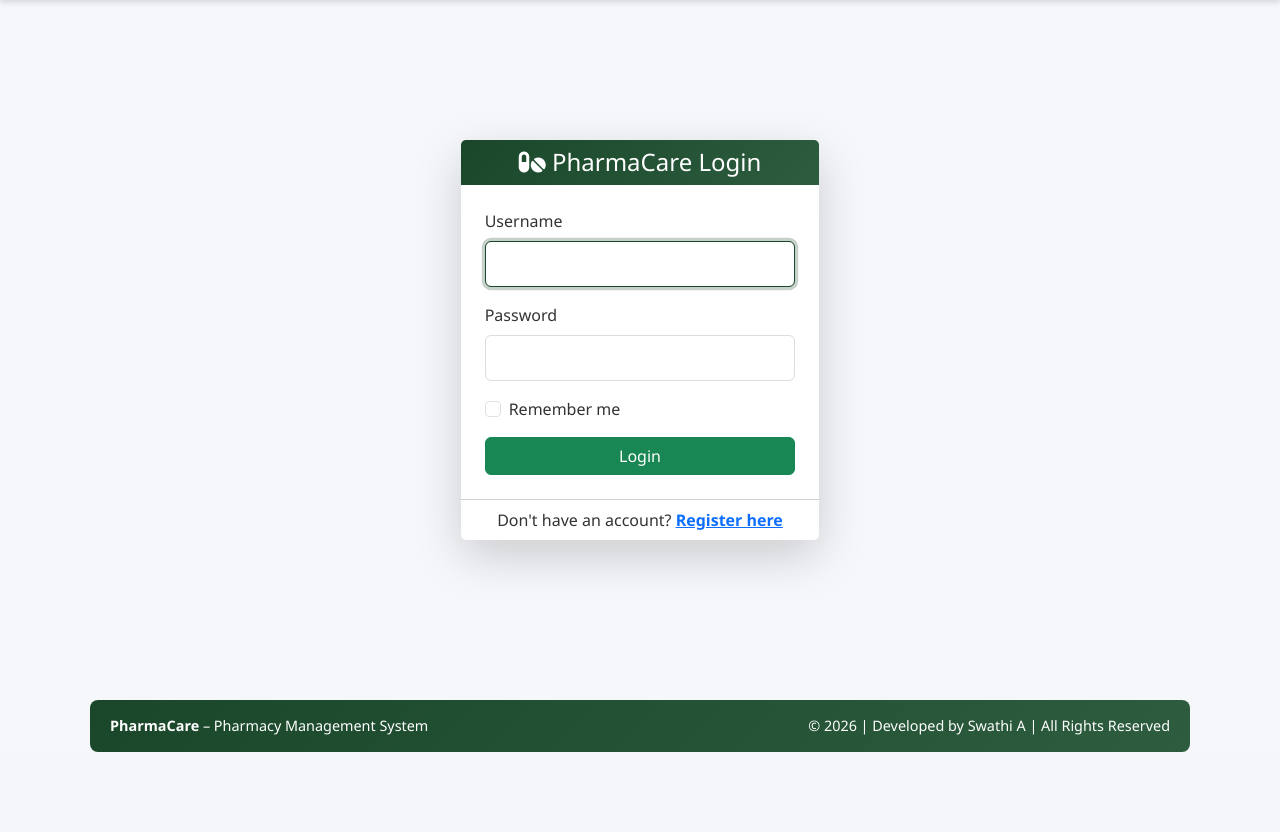
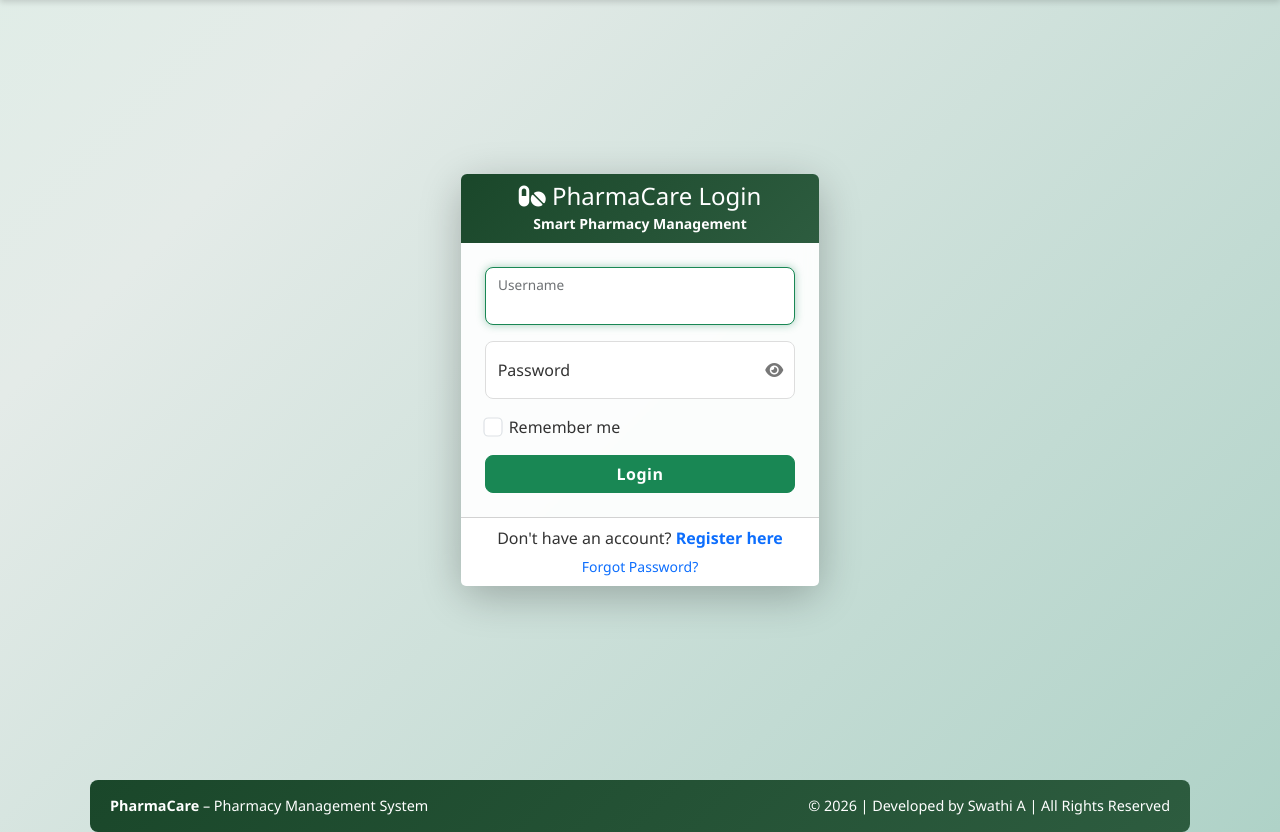
Before and after one commit to colambussk88/COLAMBUS, a Flask app: page /login in a window 1280 px wide. Shown: the part 80-912 px from the top of the page. Before the commit the page ends 832 px from the top, so only its background shows below. Run offline with Flask 3, Linux system fonts and the light colour scheme.

Commit message:
second commit

```diff
--- a/app/templates/inventory/add_product.html
+++ b/app/templates/inventory/add_product.html
@@ -18,7 +18,7 @@
     </button>
     <small class="text-muted align-self-center">
         You can download the template, fill product rows and upload as CSV.
-        Required columns: product_name, sku, purchase_price, selling_price, mrp, quantity.
+        Required columns: product_name, sku, purchase_price, selling_price, mrp, manufacturing_date, expiry_date, quantity.
     </small>
 </div>
     </div>
--- a/app/templates/login.html
+++ b/app/templates/login.html
@@ -4,50 +4,217 @@
 
 {% block content %}
 
-<div class="container d-flex justify-content-center align-items-center" style="min-height:80vh;">
+<style>
+    /* 🌈 Animated Gradient Background */
+    body {
+        background: linear-gradient(135deg, #d1f5e4, #e4ebe8, #a0cbbe);
+        background-size: 200% 200%;
+        animation: gradientMove 8s ease infinite;
+    }
+
+    @keyframes gradientMove {
+        0% { background-position: left; }
+        100% { background-position: right; }
+    }
+
+    /* 💎 Card */
+    .login-card {
+        backdrop-filter: blur(14px);
+        background: rgba(255, 255, 255, 0.92);
+        border-radius: 18px;
+        box-shadow: 0 10px 40px rgba(0,0,0,0.25);
+        animation: fadeSlide 0.6s ease;
+        transition: 0.3s;
+    }
+
+    .login-card:hover {
+        transform: translateY(-6px);
+        box-shadow: 0 15px 50px rgba(0,0,0,0.35);
+    }
+
+    @keyframes fadeSlide {
+        from {
+            opacity: 0;
+            transform: translateY(30px);
+        }
+        to {
+            opacity: 1;
+            transform: translateY(0);
+        }
+    }
+
+    /* ✨ Floating Inputs */
+    .form-floating input {
+        border-radius: 8px;
+    }
+
+    .form-floating input:focus {
+        border-color: #198754;
+        box-shadow: 0 0 8px rgba(25,135,84,0.4);
+    }
+
+    /* 👁 Password Icon */
+    .password-wrapper {
+        position: relative;
+    }
+
+    .toggle-password {
+        position: absolute;
+        top: 50%;
+        right: 12px;
+        transform: translateY(-50%);
+        cursor: pointer;
+        color: #777;
+        transition: 0.2s;
+    }
+
+    .toggle-password:hover {
+        color: #198754;
+        transform: translateY(-50%) scale(1.1);
+    }
+
+    /* 🔘 Button */
+    .btn-login {
+        font-weight: 600;
+        letter-spacing: 0.5px;
+        border-radius: 8px;
+        position: relative;
+        overflow: hidden;
+        transition: 0.3s;
+    }
+
+    .btn-login:hover {
+        background: linear-gradient(45deg, #198754, #20c997);
+        transform: translateY(-2px);
+        box-shadow: 0 6px 15px rgba(0,0,0,0.2);
+    }
+
+    /* Ripple Effect */
+    .btn-login::after {
+        content: "";
+        position: absolute;
+        width: 100px;
+        height: 100px;
+        background: rgba(255,255,255,0.4);
+        border-radius: 50%;
+        transform: scale(0);
+        opacity: 0;
+    }
+
+    .btn-login:active::after {
+        transform: scale(2);
+        opacity: 1;
+        transition: 0.4s;
+    }
+
+    /* ✅ Checkbox */
+    .form-check-input {
+        transform: scale(1.2);
+        cursor: pointer;
+    }
+
+    /* 🔗 Footer Links */
+    .card-footer a {
+        text-decoration: none;
+        transition: 0.2s;
+    }
+
+    .card-footer a:hover {
+        color: #198754;
+        text-decoration: underline;
+    }
+
+    /* ❌ Error Animation */
+    @keyframes shake {
+        0% { transform: translateX(0); }
+        25% { transform: translateX(-5px); }
+        50% { transform: translateX(5px); }
+        100% { transform: translateX(0); }
+    }
+
+    .error {
+        animation: shake 0.3s;
+    }
+</style>
+
+<div class="container d-flex justify-content-center align-items-center" style="min-height:90vh;">
     <div class="col-md-6 col-lg-4">
-        <div class="card shadow-lg border-0">
+        <div class="card border-0 login-card">
 
-            <div class="card-header text-center bg-success text-white">
+            <!-- Header -->
+            <div class="card-header text-center bg-success text-white rounded-top">
                 <h4 class="mb-0">
                     <i class="fas fa-pills"></i> PharmaCare Login
                 </h4>
+                <small>Smart Pharmacy Management</small>
             </div>
 
+            <!-- Body -->
             <div class="card-body p-4">
-                <form method="POST">
+                <form method="POST" id="loginForm">
 
-                    <div class="mb-3">
-                        <label class="form-label">Username</label>
-                        <input type="text" class="form-control" name="username" required autofocus>
+                    <!-- Username -->
+                    <div class="form-floating mb-3">
+                        <input type="text" class="form-control" name="username" placeholder="Username" required autofocus>
+                        <label>Username</label>
                     </div>
 
-                    <div class="mb-3">
-                        <label class="form-label">Password</label>
-                        <input type="password" class="form-control" name="password" required>
+                    <!-- Password -->
+                    <div class="form-floating mb-3 password-wrapper">
+                        <input type="password" class="form-control" id="password" name="password" placeholder="Password" required>
+                        <label>Password</label>
+                        <i class="fas fa-eye toggle-password" onclick="togglePassword()"></i>
                     </div>
 
+                    <!-- Remember -->
                     <div class="form-check mb-3">
                         <input type="checkbox" class="form-check-input" name="remember">
                         <label class="form-check-label">Remember me</label>
                     </div>
 
-                    <button type="submit" class="btn btn-success w-100">
+                    <!-- Button -->
+                    <button type="submit" id="loginBtn" class="btn btn-success w-100 btn-login">
                         Login
                     </button>
 
                 </form>
             </div>
 
+            <!-- Footer -->
             <div class="card-footer text-center bg-white">
-                <p class="mb-0">
+                <p class="mb-1">
                     Don't have an account?
                     <a href="{{ url_for('auth.register') }}" class="fw-bold">Register here</a>
                 </p>
+                <small>
+                    <a href="#">Forgot Password?</a>
+                </small>
             </div>
 
         </div>
     </div>
 </div>
 
+<script>
+    // 👁 Toggle Password
+    function togglePassword() {
+        const pass = document.getElementById("password");
+        pass.type = pass.type === "password" ? "text" : "password";
+    }
+
+    // ⏳ Loading Button
+    document.getElementById("loginForm").addEventListener("submit", function () {
+        const btn = document.getElementById("loginBtn");
+        btn.innerHTML = "Logging in...";
+        btn.disabled = true;
+    });
+
+    // ⌨ Enter Key Submit
+    document.getElementById("password").addEventListener("keypress", function(e) {
+        if (e.key === "Enter") {
+            document.getElementById("loginForm").submit();
+        }
+    });
+</script>
+
 {% endblock %}
```
Also changed, not shown: PROJECT_SUMMARY.md (+67 -67 lines), app/templates/purchases/purchase_detail.html (+25 -5 lines), pharmacy.db.
